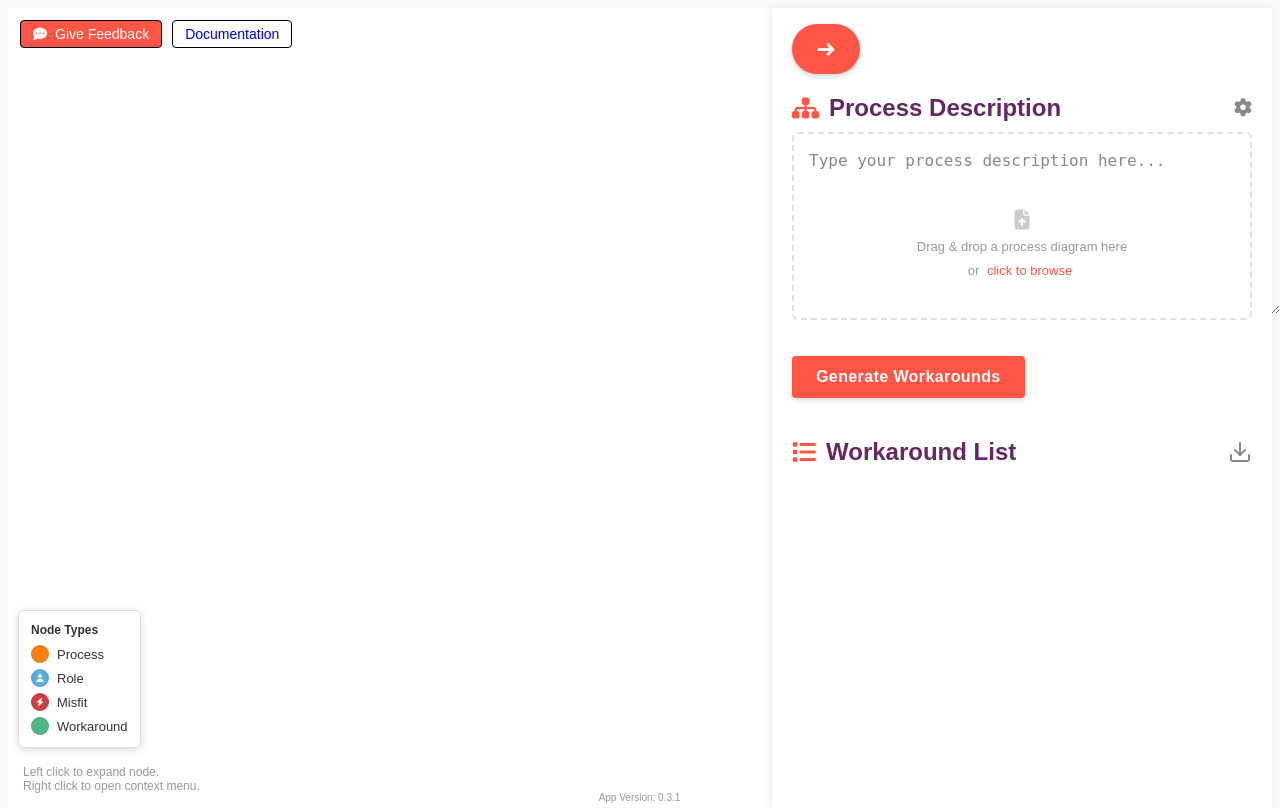
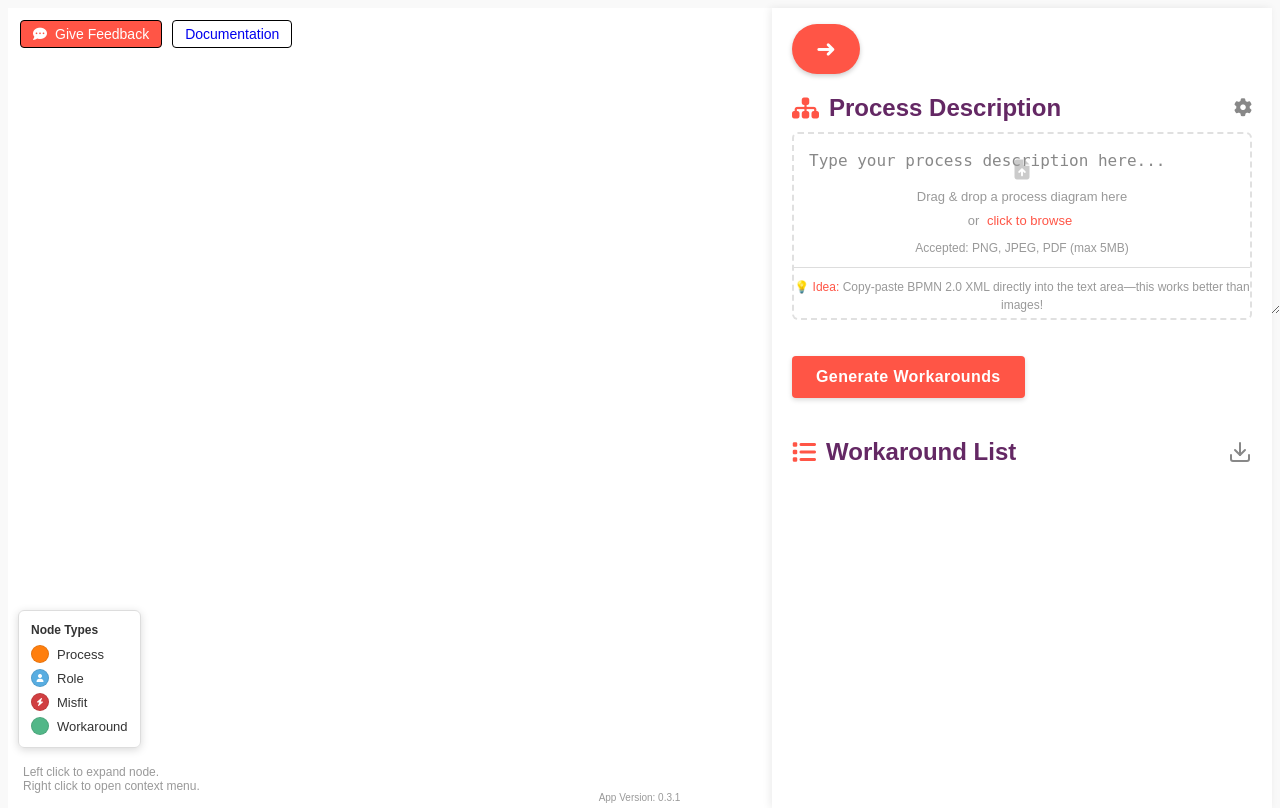
Before and after one commit to viadee/workaround-brainstormer, a Flask app: page /brainstormer in a window 1280 px wide. Run offline with Flask 3, Linux system fonts and the light colour scheme; some libraries are stand-ins or nearby versions.

Commit message:
UX: Show file types, max sizes

```diff
--- a/static/css/styles.css
+++ b/static/css/styles.css
@@ -388,6 +388,36 @@ h2 {
 
 .browse-link:hover {
   text-decoration: underline;
+}
+
+.file-formats {
+  margin: 8px 0 0 0;
+  font-size: 12px;
+  line-height: 1.4;
+  pointer-events: none;
+  color: #999;
+  text-align: center;
+}
+
+.instruction-divider {
+  margin: 10px 0;
+  border: none;
+  border-top: 1px solid #ddd;
+}
+
+.bpmn-hint {
+  margin: 8px 0 0 0;
+  font-size: 12px;
+  line-height: 1.5;
+  pointer-events: none;
+  color: #999;
+  text-align: center;
+  background-color: transparent;
+}
+
+.bpmn-hint strong {
+  color: var(--viadee-primary);
+  font-weight: 500;
 }
 
 /* File Preview */
--- a/templates/index.html
+++ b/templates/index.html
@@ -73,6 +73,10 @@
                     <i class="fas fa-file-upload upload-icon"></i>
                     <p class="drag-drop-text">Drag & drop a process diagram here</p>
                     <p class="browse-text">or <a href="#" id="browse-link" class="browse-link">click to browse</a></p>
+                    <p class="file-formats">Accepted: PNG, JPEG, PDF (max 5MB)</p>
+                    <hr class="instruction-divider">
+                    <p class="bpmn-hint"><strong>💡 Idea:</strong> Copy-paste BPMN 2.0 XML directly into the text area—this works better than images!</p>
+                    <br/>
                 </div>
             </div>
 
```
